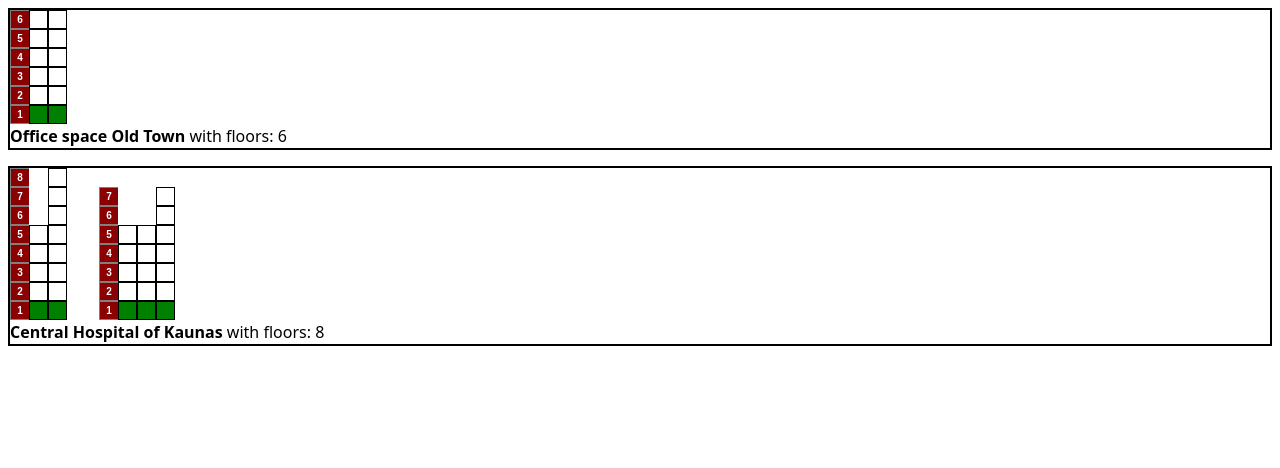
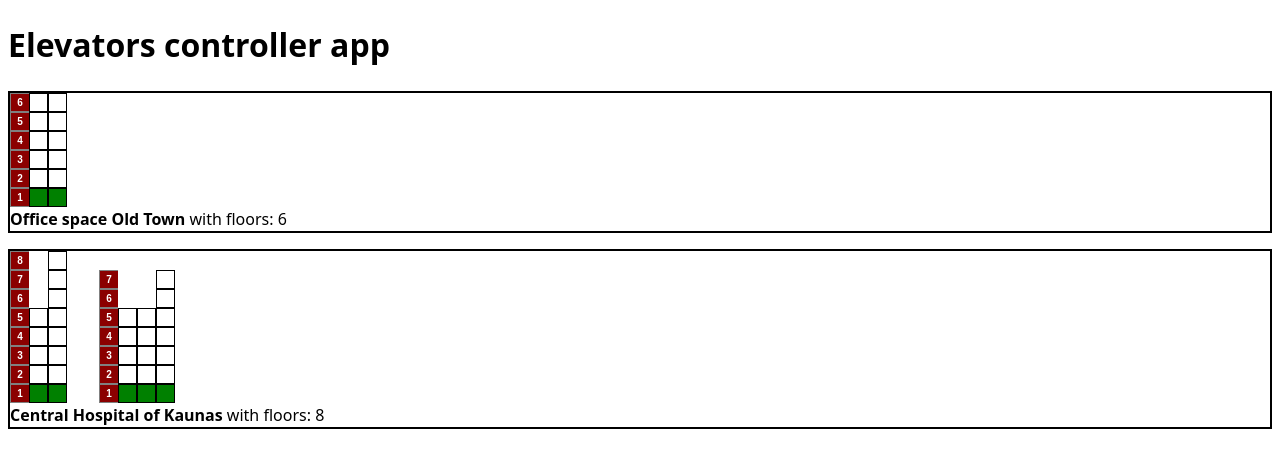
Before and after one commit to vygandas/elevators, a React (Vite) app: page / in a window 1280 px wide. Shown: the top 468 px of the page. Built offline with nearby package versions, Linux system fonts and the light colour scheme.

Commit message:
fix test

```diff
--- a/src/App.tsx
+++ b/src/App.tsx
@@ -13,6 +13,7 @@
 
   return (
     <>
+      <h1>Elevators controller app</h1>
       <div data-tick={tick} />
       {buildings.map((building: Building) => (
         <BuildingView
```
Also changed, not shown: 1 other file (tests, documents, lock files or other folders).
